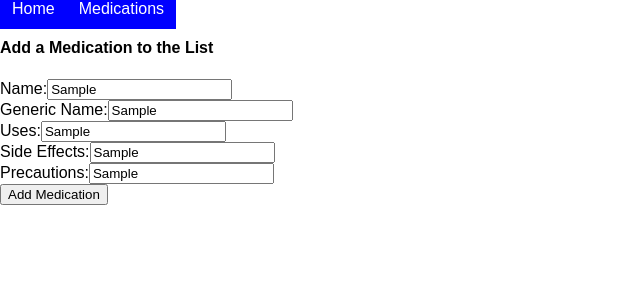
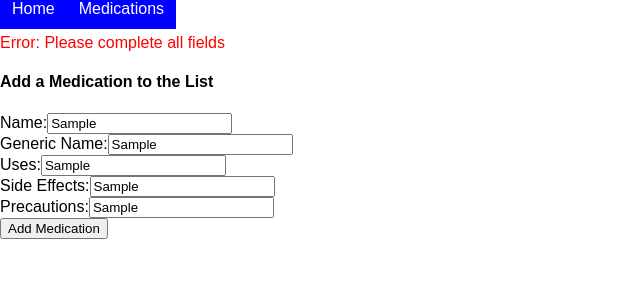
Before and after one commit to debjohnson33/medications-app-client, a React (Create React App) app: page /medications/new in a window 1280 px wide. Both pictures are taken after typing "Sample", "Sample", "Sample", "Sample", "Sample" into the empty fields and a click on the button "Add Medication". Shown: the top 300 px of the page, without its empty margins (0-640 px from the left). Built offline with nearby package versions, Linux system fonts and the light colour scheme; no server answers.

Commit message:
Changed error message/added errors to mapStateToProps in MedicationForm

```diff
--- a/src/components/FormError.js
+++ b/src/components/FormError.js
@@ -4,7 +4,7 @@ const FormError = () => {
 	const style = { color: 'red' }
 
 	return (
-		<p style={style}>Error: Please complete all fields and only put a rating between 1 and 5 to save your review</p>
+		<p style={style}>Error: Please complete all fields</p>
 	)
 }
 
--- a/src/components/MedicationForm.js
+++ b/src/components/MedicationForm.js
@@ -25,8 +25,8 @@ class MedicationForm extends Component {
 
 		return (
 			<div>
+			{this.props.errors === true ? <FormError /> : null}
 			<h4>Add a Medication to the List</h4>
-			{this.props.errors === true ? <FormError /> : null}
 			<form onSubmit={this.handleOnSubmit}>
 				<div>
 					<label htmlFor='name'>Name:</label>
@@ -81,7 +81,8 @@ class MedicationForm extends Component {
 
 const mapStateToProps = state => {
 	return {
-		medicationFormData: state.medicationFormData
+		medicationFormData: state.medicationFormData,
+		errors: state.errors
 	}
 }
 
```
